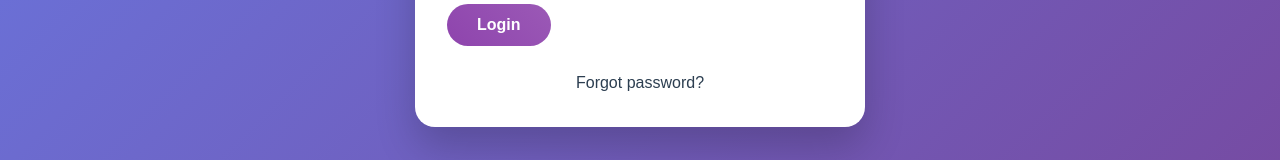
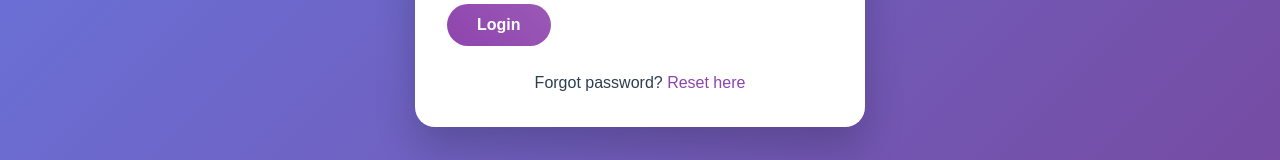
Before and after one commit to nordafrique99-lab/atlantis-spiritual-guidance, a website: page pages/login.html in a window 1280 px wide. Shown: the part 608-768 px from the top of the page. Drawn offline with nearby package versions, Linux system fonts and the light colour scheme; files whose address does not match are found by name.

Commit message:
Add files via upload

```diff
--- a/pages/login.html
+++ b/pages/login.html
@@ -43,8 +43,11 @@
 					<button type="submit" class="btn-primary" data-i18n="login_button">Login</button>
 				</form>
 				<div class="auth-footer">
-    <p data-i18n="forgot_password">Forgot password?
-        <a href="reset-password.html" id="reset-password-link" data-i18n="reset_here">Reset here</a>
+    <p>
+        <span data-i18n="forgot_password">Forgot password?</span>
+        <a href="reset-password.html" id="reset-password-link">
+            <span data-i18n="reset_here">Reset here</span>
+        </a>
     </p>
 </div>
 			</div>
```
Lines whose indentation alone changed are shown as unchanged.
